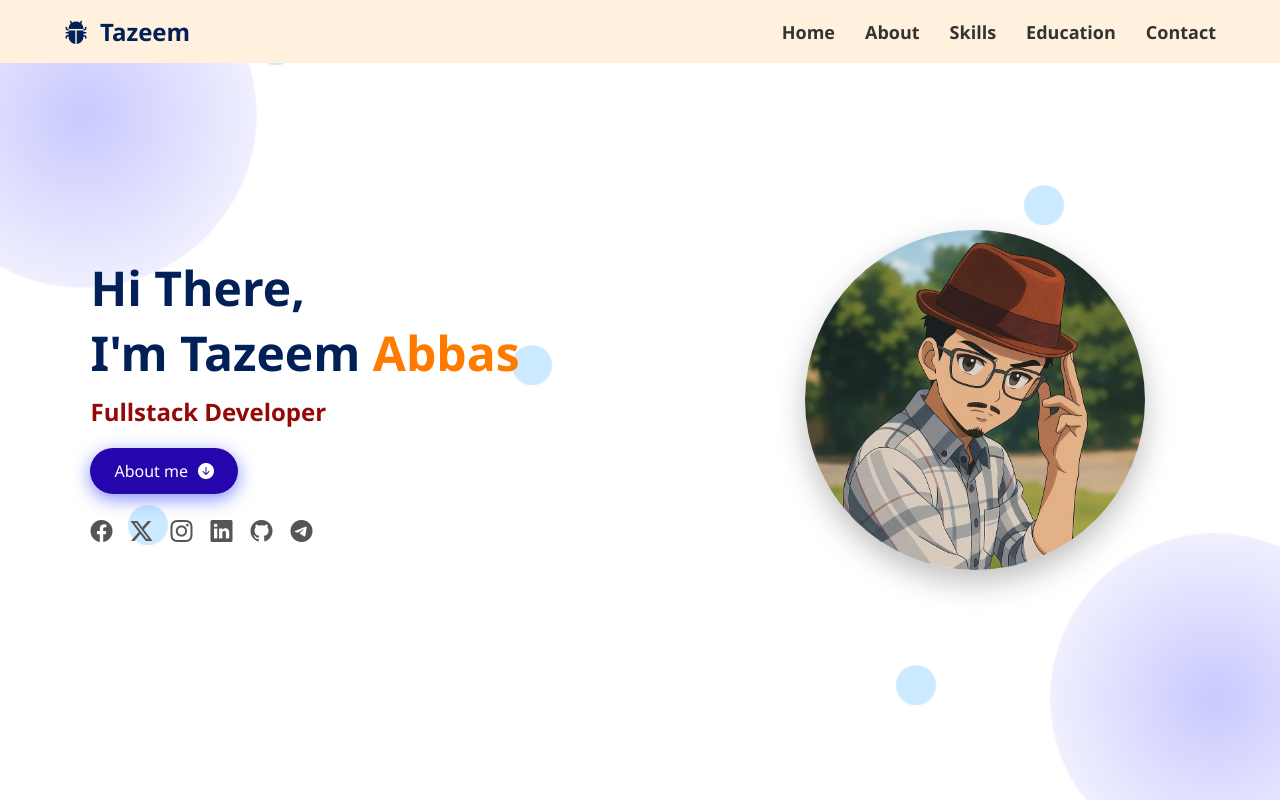
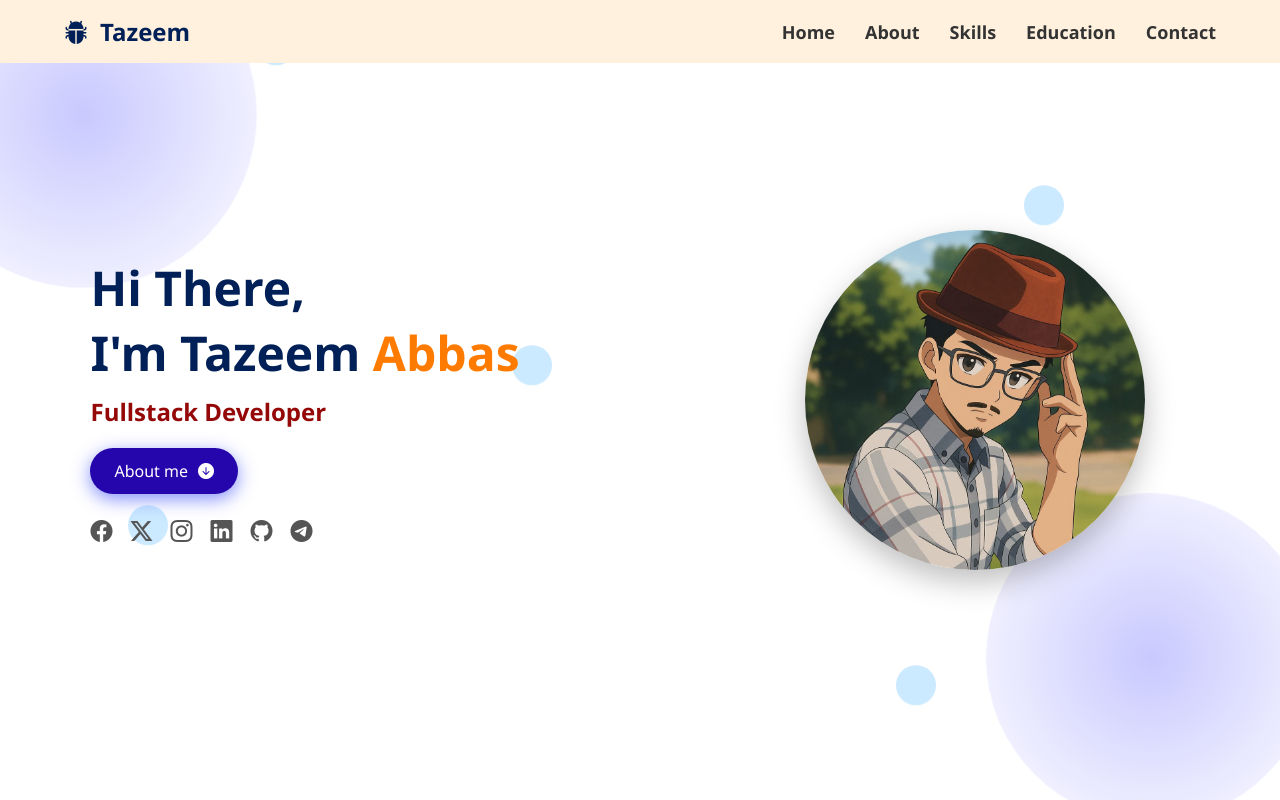
Before and after one commit to Tazeemabbas/portfolio, a React (Vite) app: page / in a window 1280 px wide. Built offline with nearby package versions, Linux system fonts and the light colour scheme.

Commit message:
Profile fix

```diff
--- a/src/styles/hero.css
+++ b/src/styles/hero.css
@@ -10,7 +10,7 @@
   min-height: 100vh;
   /* padding: 120px 20px 60px; */
   width: 100%;
-  overflow: hidden;
+  overflow: visible;
 }
 
 .heroSectionLeftPart {
@@ -152,8 +152,8 @@
 
 .blob2 {
   top: auto;
-  bottom: -10%;
-  right: -10%;
+  bottom: -5%;
+  right: -5%;
   left: auto;
   animation: move2 15s ease-in-out infinite alternate;
 }
```
